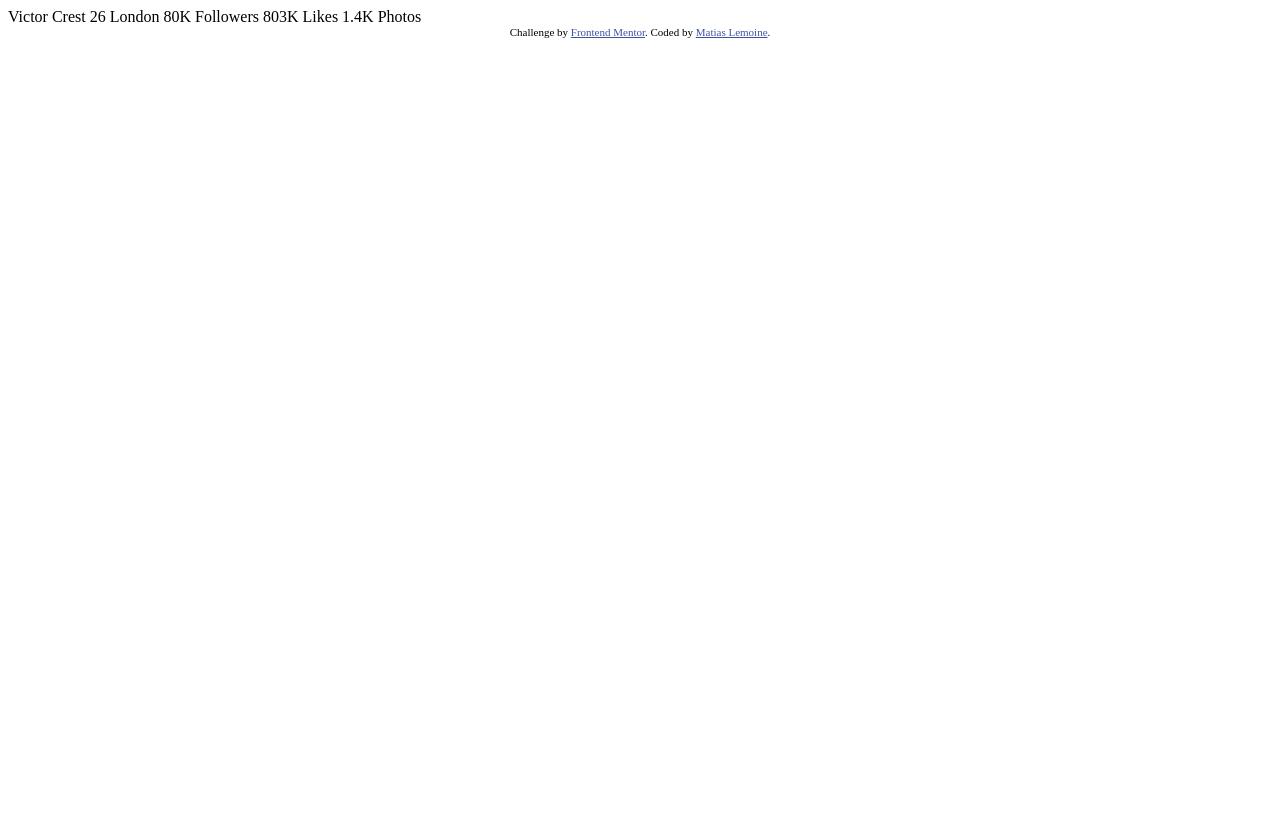
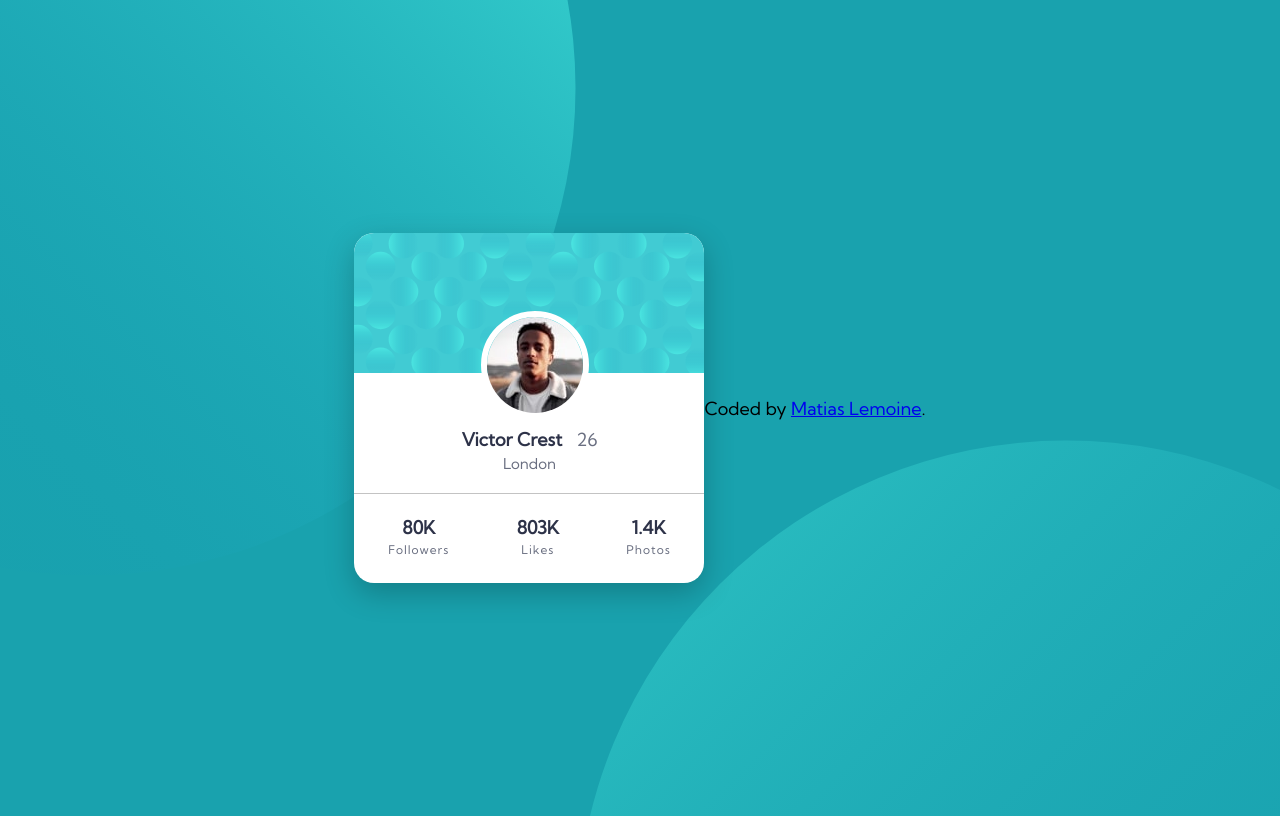
Before and after one commit to matiasLemoine/profile-card-component, a plain HTML site: page index.html in a window 1280 px wide. Drawn offline with Linux system fonts and the light colour scheme.

Commit message:
comentario

```diff
--- a/index.html
+++ b/index.html
@@ -5,6 +5,9 @@
   <meta name="viewport" content="width=device-width, initial-scale=1.0"> <!-- displays site properly based on user's device -->
 
   <link rel="icon" type="image/png" sizes="32x32" href="./images/favicon-32x32.png">
+  <link rel="stylesheet" href="style.css">
+  <link rel="preconnect" href="https://fonts.gstatic.com">
+  <link href="https://fonts.googleapis.com/css2?family=Kumbh+Sans&display=swap" rel="stylesheet">
 
   <title>Frontend Mentor | Profile card component</title>
 
@@ -15,21 +18,57 @@
   </style>
 </head>
 <body>
-  Victor Crest
-  26
-  London
+  <div class="content">
 
-  80K
-  Followers
+    <div class="card">
+      <div class="card-top">&nbsp;</div>
 
-  803K
-  Likes
+      <div class="card-middle">
 
-  1.4K
-  Photos
-  <div class="attribution">
-    Challenge by <a href="https://www.frontendmentor.io?ref=challenge" target="_blank">Frontend Mentor</a>.
-    Coded by <a href="#">Matias Lemoine</a>.
+        <div class="profile">
+          <img src="images/image-victor.jpg" alt="Victor" class="image">
+          <div class="identity">
+            <span class="name">Victor Crest</span>
+            <span class="age">26</span>
+          </div>
+        </div>
+
+        <span class="city">London</span>
+
+      </div>
+
+      <div class="card-bottom">
+
+        <div class="social">
+          <div class="subscription">
+            <span class="numbers">80K</span>
+            <span class="activities">Followers</span>
+          </div>
+        </div>
+
+        <div class="social">
+          <div class="subscription">
+            <span class="numbers">803K</span>
+            <span class="activities">Likes</span>
+          </div>
+        </div>
+
+        <div class="social">
+          <div class="subscription">
+            <span class="numbers">1.4K</span>
+            <span class="activities">Photos</span>
+          </div>
+        </div>
+
+      </div>
+
+    </div>
+
+    <div class="author">
+      Coded by <a href="https://github.com/matiasLemoine" target="blank">Matias Lemoine</a>.
+    </div>
+
   </div>
+
 </body>
 </html>
--- /dev/null
+++ b/style.css
@@ -0,0 +1,157 @@
+/**** GENERAL RESET ****/
+
+:root{
+    --Darkcyan: #19a2ae;
+    --Verydarkdesaturatedblue: #2d3248;
+    --Darkgrayishblue: #6a6f81;
+}
+
+html{
+    font-size: 62.5%;       /*** 1rem ==> 10px ***/
+    box-sizing: border-box;
+    padding: 0;
+    margin: 0;
+}
+
+/**** END OF GENERAL RESET ****/
+
+
+/**** BACKGROUND LAYOUT ****/
+
+body{
+    line-height: 1.5;
+    font-family: 'Kumbh Sans', sans-serif;
+    font-size: 1.8rem;
+    background-color: var(--Darkcyan);
+    background-image: url(images/bg-pattern-bottom.svg), url(images/bg-pattern-top.svg);
+    background-position: left 45vw top 55vh, right 55vw bottom 30vh;
+    background-repeat: no-repeat;
+    overflow: hidden;
+}
+
+/**** END OF BACKGROUND LAYOUT ****/
+
+
+.content{
+    height: 100vh;
+    position: relative;
+    display: flex;
+    justify-content: center;
+    align-items: center;
+}
+
+
+
+/**** GENERAL STYLING CARD ****/
+
+.card{
+    height: 35rem;
+    width: 35rem;
+    background-color: #ffffff;
+    border-radius: 2rem;
+    box-shadow: 0 1rem 3rem rgba(0, 0, 0, 0.226);
+    z-index: 1;
+ }
+
+ /**** END OF GENERAL STYLING CARD ****/
+
+
+ /**** STYLING CARD TOP ****/
+
+ .card-top{
+     height: 14rem;
+     background-image: url(images/bg-pattern-card.svg);
+     background-size: cover;
+     overflow: hidden;
+     border-top-left-radius: 2rem;
+     border-top-right-radius: 2rem;
+ }
+
+ /**** END OF STYLING CARD TOP ****/
+
+
+ /**** STYLING CARD MIDDLE ****/
+
+ .card-middle{
+     height: 12rem;
+     border-bottom: .1rem solid #c0c0c0f3;
+     display: flex;
+     flex-direction: column;
+     justify-content: center;
+     align-items: center;
+ }
+
+ .image{
+     border-radius: 50%;
+     border: .6rem solid white;
+     margin-top: -8rem;
+     margin-left: 2rem;
+ }
+
+
+ .name{
+     font-weight: 700;
+     color: var(--Verydarkdesaturatedblue);
+     margin-right: 1rem;
+ }
+
+ .age{
+     color: var(--Darkgrayishblue);
+ }
+
+ .city{
+     font-size: 1.5rem;
+     color: var(--Darkgrayishblue);
+ }
+
+ /**** END OF STYLING CARD MIDDLE ****/
+
+ /**** STYLING CARD BOTTOM ****/
+
+ .card-bottom{
+     display: flex;
+     justify-content: space-around;
+     align-items: center;
+     margin-top: 2rem;
+ }
+
+ .subscription{
+     display: flex;
+     flex-direction: column;
+     justify-content: center;
+     align-items: center;
+ }
+
+ .numbers{
+     font-size: 1.8rem;
+     font-weight: 700;
+     color: var(--Verydarkdesaturatedblue);
+ }
+
+ .activities{
+     font-size: 1.2rem;
+     color: var(--Darkgrayishblue);
+     letter-spacing: 1px;
+ }
+
+ /**** END OF STYLING CARD BOTTOM ****/
+
+ .attribution {
+    position: relative;
+    display: flex;
+    justify-content: center;
+    align-items: flex-end;
+    color: var(--Darkgrayishblue);
+    font-family: 'Kumbh Sans', sans-serif;
+    font-size: 1.5rem;
+    text-decoration: none;
+    margin-top: 40px;
+}
+
+.author {
+    position: relative;
+    justify-content: center;
+    align-items: baseline;
+    text-decoration: none;
+    text-transform: none;
+}
```
